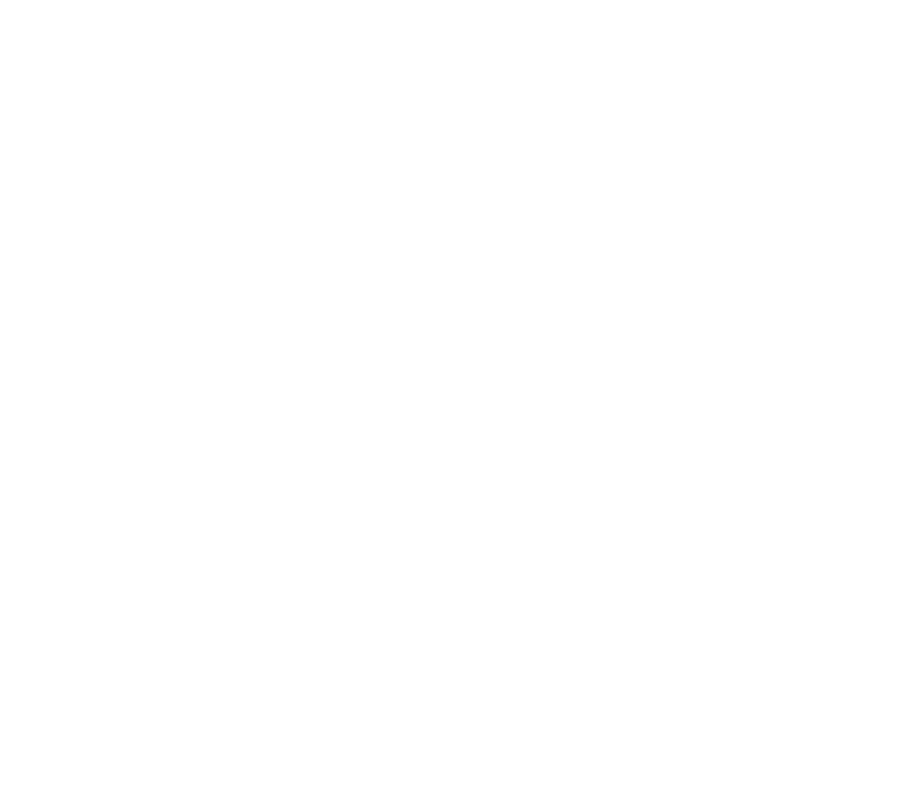
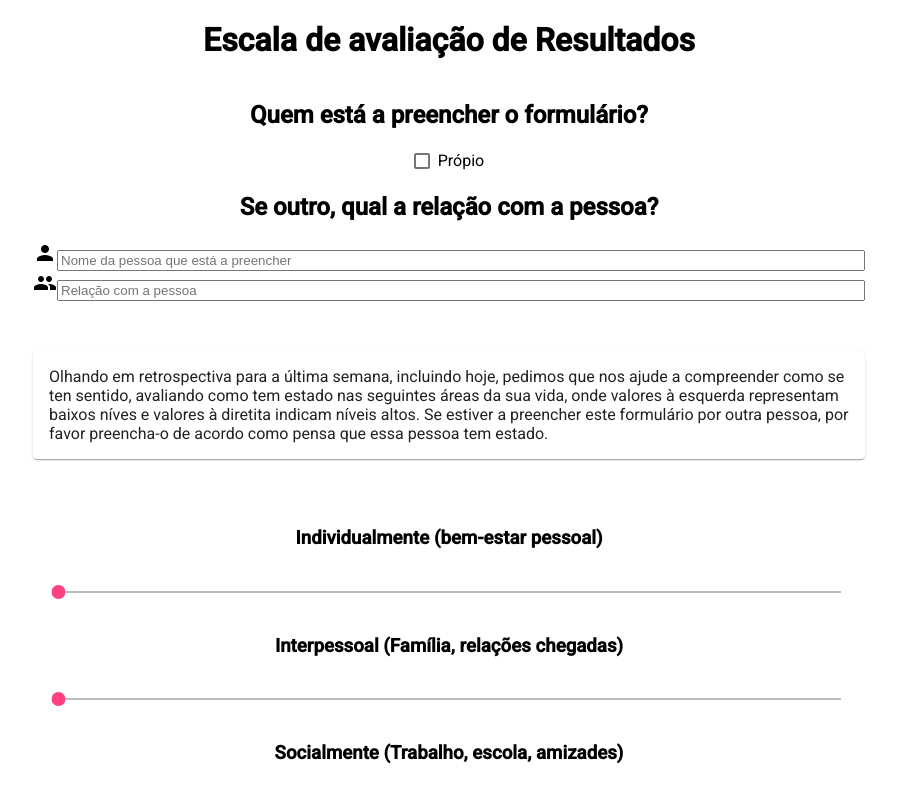
Before and after one commit to ruimds/mtw, an Angular app in the folder ProjetoMultimedia/app/: page /ors in a window 1280 px wide. Before the commit this address led to /. Shown: the top 798 px of the page, without its empty margins (191-1088 px from the left). Built offline with nearby package versions, Linux system fonts and the light colour scheme.

Commit message:
Update css

```diff
--- a/ProjetoMultimedia/app/src/app/app-routing-module.ts
+++ b/ProjetoMultimedia/app/src/app/app-routing-module.ts
@@ -6,6 +6,7 @@ import { LoginPsicologoComponent } from "./components/auth/login-psicologo/login
 import { HomeComponent } from "./components/Home/home.component";
 import { HomePacienteComponent } from "./components/Home-Paciente/home-paciente.component";
 import { HomePsicologoComponent } from "./components/Home-Psicologo/home-psicologo.component";
+import { orsComponent } from "./components/ORS/ors.component";
 
 const routes: Routes = [
   { path: "", component: HomeComponent },
@@ -15,6 +16,7 @@ const routes: Routes = [
   { path: "loginPsicologo", component: LoginPsicologoComponent },
   { path: "registoPaciente", component: LoginPsicologoComponent },
   { path: "registoPsicologo", component: LoginPsicologoComponent },
+  { path: "ors", component: orsComponent},
 ];
 
 @NgModule({
--- a/ProjetoMultimedia/app/src/app/components/ORS/ors.component.css
+++ b/ProjetoMultimedia/app/src/app/components/ORS/ors.component.css
@@ -0,0 +1,22 @@
+.container {
+    display: flex;
+    flex-direction: column;
+    align-items: center;
+}
+
+.slider {
+    width: 800px;
+}
+
+.form-item {
+    width: 800px;
+}
+
+.description {
+    width: 800px;
+    margin: 50px;
+}
+
+button {
+    width: 800px;
+}
--- a/ProjetoMultimedia/app/src/app/components/ORS/ors.component.html
+++ b/ProjetoMultimedia/app/src/app/components/ORS/ors.component.html
@@ -0,0 +1,49 @@
+<div class="container">
+    <h1>Escala de avaliação de Resultados</h1>
+
+    <h2>Quem está a preencher o formulário?</h2>
+
+    <mat-checkbox class="checkbox">Própio</mat-checkbox>
+
+    <h2>Se outro, qual a relação com a pessoa?</h2>
+
+    <div class="form-item-container">
+        <i class="icon"><mat-icon>person</mat-icon> </i>
+        <input
+            type="text"
+            class="form-item"
+            placeholder="Nome da pessoa que está a preencher"
+            name="email"
+        />
+    </div>
+    <div class="form-item-container">
+        <i class="icon"><mat-icon>people</mat-icon> </i>
+        <input
+            type="text"
+            class="form-item"
+            placeholder="Relação com a pessoa"
+            name="password"
+        />
+    </div>
+
+    <mat-card class="description">
+        Olhando em retrospectiva para a última semana, incluindo hoje, pedimos
+        que nos ajude a compreender como se ten sentido, avaliando como tem
+        estado nas seguintes áreas da sua vida, onde valores à esquerda
+        representam baixos níves e valores à diretita indicam níveis altos. Se
+        estiver a preencher este formulário por outra pessoa, por favor
+        preencha-o de acordo como pensa que essa pessoa tem estado.
+    </mat-card>
+
+
+    <h3>Individualmente (bem-estar pessoal)</h3>
+    <mat-slider class="slider" min="0" max="800" step="0.5" value="1.5"></mat-slider>
+    <h3>Interpessoal (Família, relações chegadas)</h3>
+    <mat-slider class="slider" min="0" max="800" step="0.5" value="1.5"></mat-slider>
+    <h3>Socialmente (Trabalho, escola, amizades)</h3>
+    <mat-slider class="slider" min="0" max="800" step="0.5" value="1.5"></mat-slider>
+    <h3>Globalmente (Sensação geral de bem-estar</h3>
+    <mat-slider class="slider" min="0" max="800" step="0.5" value="1.5"></mat-slider>
+
+    <button>Submeter</button>
+</div>
--- a/ProjetoMultimedia/app/src/polyfills.ts
+++ b/ProjetoMultimedia/app/src/polyfills.ts
@@ -57,7 +57,7 @@
  */
 import 'zone.js/dist/zone';  // Included with Angular CLI.
 
-
 /***************************************************************************************************
  * APPLICATION IMPORTS
  */
+import 'hammerjs';
```
